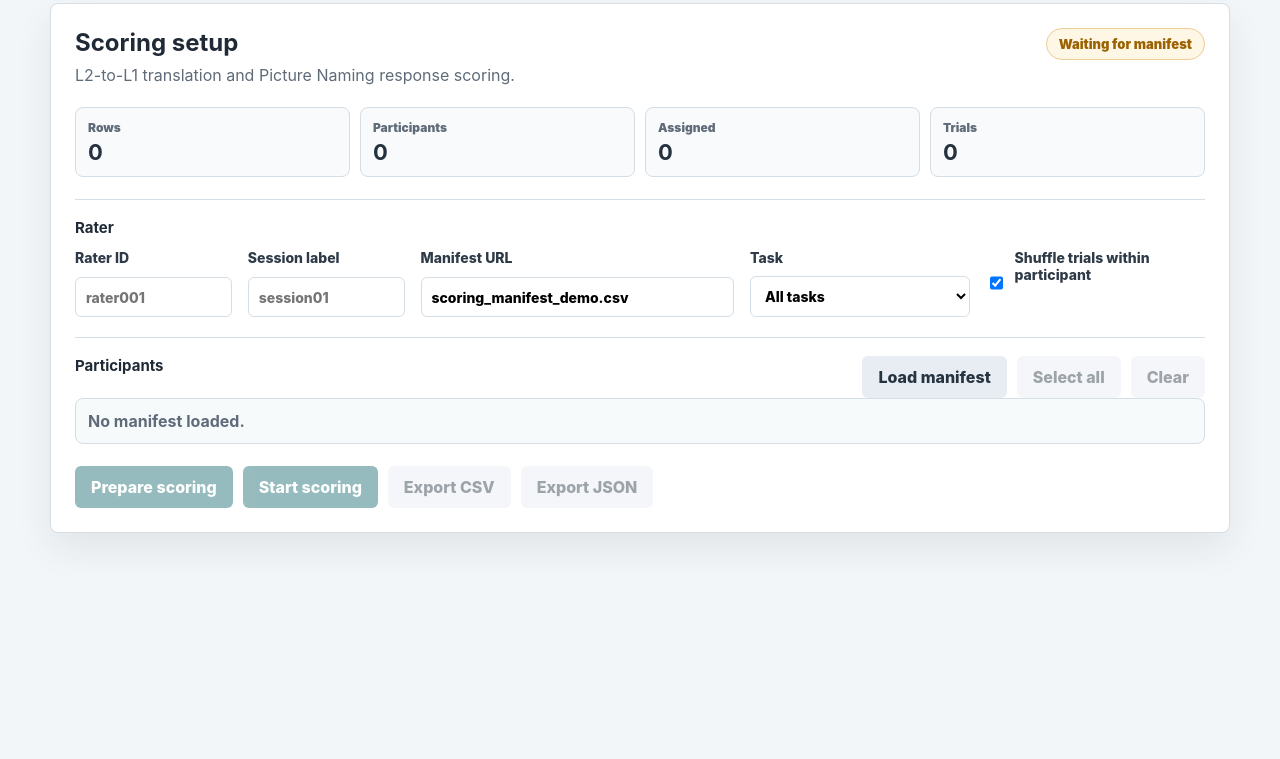
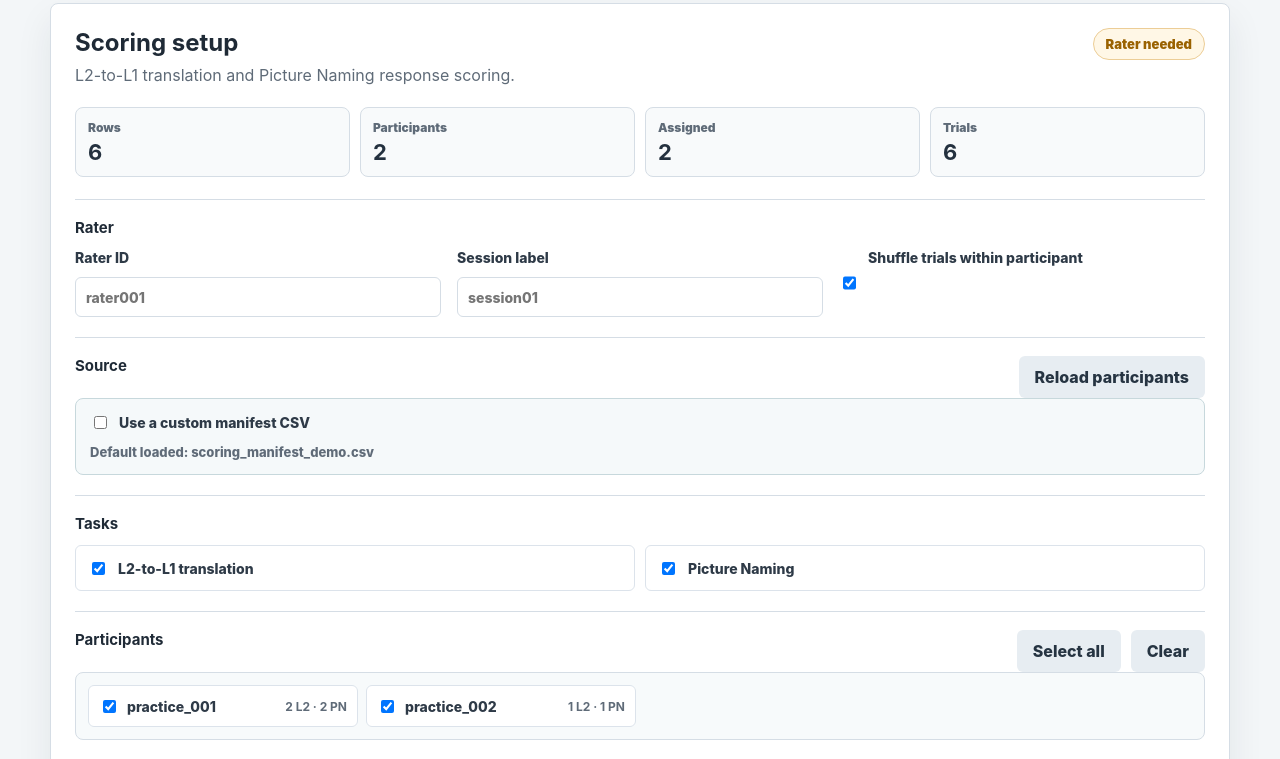
Before and after one commit to Ryuya-dot-com/Accentedness_Rating, a plain HTML site: page index.html in a window 1280 px wide. Shown: the part 106-865 px from the top of the page. Before the commit the page ends 800 px from the top, so only its background shows below. Drawn offline with Linux system fonts and the light colour scheme.

Commit message:
Use checkbox-driven scoring setup

```diff
--- a/app.js
+++ b/app.js
@@ -1,7 +1,8 @@
 (function () {
   "use strict";
 
-  const VERSION = "production_scoring_v0.2.0";
+  const VERSION = "production_scoring_v0.3.0";
+  const DEFAULT_MANIFEST_URL = "scoring_manifest_demo.csv";
   const AUDIO_URL_COLUMNS = ["audio_url", "url", "source_url", "raw_url"];
   const AUDIO_FILE_COLUMNS = ["audio_file", "recording_file", "file", "filename", "path"];
   const IMAGE_URL_COLUMNS = ["image_url", "picture_url", "stimulus_image_url"];
@@ -26,8 +27,12 @@
     statusTrials: document.getElementById("status-trials"),
     raterId: document.getElementById("rater-id"),
     sessionId: document.getElementById("session-id"),
+    customManifestToggle: document.getElementById("custom-manifest-toggle"),
+    customManifestField: document.getElementById("custom-manifest-field"),
+    sourceSummary: document.getElementById("source-summary"),
     manifestUrl: document.getElementById("manifest-url"),
-    taskFilter: document.getElementById("task-filter"),
+    taskFilterL2: document.getElementById("task-filter-l2"),
+    taskFilterPicture: document.getElementById("task-filter-picture"),
     shuffleTrials: document.getElementById("shuffle-trials"),
     loadManifestBtn: document.getElementById("load-manifest-btn"),
     selectAllBtn: document.getElementById("select-all-btn"),
@@ -301,27 +306,42 @@
     return item;
   }
 
+  function manifestInput() {
+    if (!els.customManifestToggle.checked) return DEFAULT_MANIFEST_URL;
+    return els.manifestUrl.value.trim() || DEFAULT_MANIFEST_URL;
+  }
+
+  function selectedTaskSet() {
+    const tasks = new Set();
+    if (els.taskFilterL2.checked) tasks.add("l2_to_l1");
+    if (els.taskFilterPicture.checked) tasks.add("picture_naming");
+    return tasks;
+  }
+
+  function selectedTaskKey() {
+    return [...selectedTaskSet()].sort().join("|") || "none";
+  }
+
+  function syncCustomManifestVisibility() {
+    els.customManifestField.classList.toggle("hidden", !els.customManifestToggle.checked);
+    els.sourceSummary.textContent = els.customManifestToggle.checked
+      ? "Custom manifest selected"
+      : `Default: ${DEFAULT_MANIFEST_URL}`;
+  }
+
   async function fetchCsv(url) {
-    const resolvedUrl = resolveUrl(url || "scoring_manifest_demo.csv");
+    const resolvedUrl = resolveUrl(url || DEFAULT_MANIFEST_URL);
     const response = await fetch(resolvedUrl, { cache: "no-store" });
     if (!response.ok) throw new Error(`Could not load ${resolvedUrl} (${response.status})`);
     return { rows: parseCsv(await response.text()), url: resolvedUrl };
   }
 
   async function loadManifest() {
-    const raterId = els.raterId.value.trim();
-    if (!raterId) {
-      setSetupStatus("Rater needed");
-      setLog("Enter a rater ID before loading the scoring manifest.");
-      els.raterId.focus();
-      return;
-    }
-
     els.loadManifestBtn.disabled = true;
     setSetupStatus("Loading");
-    setLog(`Loading manifest:\n${els.manifestUrl.value.trim() || "scoring_manifest_demo.csv"}`);
+    setLog(`Loading recordings:\n${manifestInput()}`);
 
-    const { rows, url } = await fetchCsv(els.manifestUrl.value.trim() || "scoring_manifest_demo.csv");
+    const { rows, url } = await fetchCsv(manifestInput());
     const items = rows.map((row, index) => normalizeManifestRow(row, index, url)).filter(Boolean);
     if (!items.length) {
       state.manifestItems = [];
@@ -337,6 +357,7 @@
     state.scores = {};
     updateSetupSummary();
     renderParticipants();
+    els.sourceSummary.textContent = els.customManifestToggle.checked ? `Loaded: ${url}` : `Default loaded: ${DEFAULT_MANIFEST_URL}`;
     setLog([
       `manifest_url: ${url}`,
       `usable_rows: ${items.length}`,
@@ -348,8 +369,9 @@
   }
 
   function filteredManifestItems() {
-    const task = els.taskFilter.value;
-    return state.manifestItems.filter((item) => task === "all" || item.task === task);
+    const tasks = selectedTaskSet();
+    if (!tasks.size) return [];
+    return state.manifestItems.filter((item) => tasks.has(item.task));
   }
 
   function renderParticipants() {
@@ -369,7 +391,7 @@
     els.participantGrid.innerHTML = "";
     els.participantGrid.classList.toggle("empty", participants.length === 0);
     if (!participants.length) {
-      els.participantGrid.textContent = state.manifestItems.length ? "No participants for this task filter." : "No manifest loaded.";
+      els.participantGrid.textContent = state.manifestItems.length ? "No participants for the checked tasks." : "Loading participants...";
     } else {
       participants.forEach(([participantId, info]) => {
         const label = document.createElement("label");
@@ -412,13 +434,19 @@
     els.statusAssigned.textContent = String(assigned.length);
     els.statusTrials.textContent = String(trials);
 
-    els.prepareBtn.disabled = !(els.raterId.value.trim() && assigned.length && trials);
+    const hasRater = Boolean(els.raterId.value.trim());
+    const taskCount = selectedTaskSet().size;
+    els.prepareBtn.disabled = !(hasRater && assigned.length && trials);
     if (state.items.length) {
       setSetupStatus("Ready", true);
     } else if (!state.manifestItems.length) {
-      setSetupStatus("Waiting for manifest");
+      setSetupStatus("Loading source");
+    } else if (!taskCount) {
+      setSetupStatus("Tasks needed");
     } else if (!assigned.length) {
       setSetupStatus("Participants needed");
+    } else if (!hasRater) {
+      setSetupStatus("Rater needed");
     } else if (trials) {
       setSetupStatus("Ready to prepare");
     }
@@ -429,7 +457,7 @@
       els.raterId.value.trim(),
       els.sessionId.value.trim(),
       state.manifestUrl,
-      els.taskFilter.value,
+      selectedTaskKey(),
       state.assignedParticipants.join("|"),
     ].join("::");
     return `productionScoring_${hashString(seed)}`;
@@ -451,7 +479,7 @@
       rater_id: els.raterId.value.trim(),
       session_id: els.sessionId.value.trim(),
       manifest_url: state.manifestUrl,
-      task_filter: els.taskFilter.value,
+      task_filter: selectedTaskKey(),
       assigned_participants: state.assignedParticipants,
       current_index: state.currentIndex,
       scores: state.scores,
@@ -1096,7 +1124,19 @@
       setLog(`Manifest load failed: ${error.message}`);
     });
   });
-  els.taskFilter.addEventListener("change", renderParticipants);
+  els.customManifestToggle.addEventListener("change", syncCustomManifestVisibility);
+  els.manifestUrl.addEventListener("keydown", (event) => {
+    if (event.key === "Enter") {
+      event.preventDefault();
+      loadManifest().catch((error) => {
+        els.loadManifestBtn.disabled = false;
+        setSetupStatus("Load failed");
+        setLog(`Manifest load failed: ${error.message}`);
+      });
+    }
+  });
+  els.taskFilterL2.addEventListener("change", renderParticipants);
+  els.taskFilterPicture.addEventListener("change", renderParticipants);
   els.raterId.addEventListener("input", updateSetupSummary);
   els.selectAllBtn.addEventListener("click", () => {
     els.participantGrid.querySelectorAll("input").forEach((input) => {
@@ -1145,6 +1185,13 @@
   els.exportCsvBtn.addEventListener("click", exportCsv);
   els.exportJsonBtn.addEventListener("click", exportJson);
 
+  syncCustomManifestVisibility();
+  loadManifest().catch((error) => {
+    els.loadManifestBtn.disabled = false;
+    setSetupStatus("Load failed");
+    setLog(`Manifest load failed: ${error.message}`);
+  });
+
   document.addEventListener("keydown", (event) => {
     const tag = event.target.tagName.toLowerCase();
     if (tag === "input" || tag === "textarea" || tag === "select") return;
--- a/index.html
+++ b/index.html
@@ -56,18 +56,6 @@
                 Session label
                 <input id="session-id" type="text" autocomplete="off" placeholder="session01" />
               </label>
-              <label>
-                Manifest URL
-                <input id="manifest-url" type="text" autocomplete="off" value="scoring_manifest_demo.csv" />
-              </label>
-              <label>
-                Task
-                <select id="task-filter">
-                  <option value="all">All tasks</option>
-                  <option value="l2_to_l1">L2-to-L1 translation</option>
-                  <option value="picture_naming">Picture Naming</option>
-                </select>
-              </label>
               <label class="checkbox-label">
                 <input id="shuffle-trials" type="checkbox" checked />
                 Shuffle trials within participant
@@ -77,9 +65,40 @@
 
           <section class="setup-section">
             <div class="section-row">
+              <h3>Source</h3>
+              <button id="load-manifest-btn" class="secondary">Reload participants</button>
+            </div>
+            <div class="source-card">
+              <label class="checkbox-label source-option">
+                <input id="custom-manifest-toggle" type="checkbox" />
+                Use a custom manifest CSV
+              </label>
+              <div class="source-summary" id="source-summary">Default: scoring_manifest_demo.csv</div>
+              <label id="custom-manifest-field" class="custom-field hidden">
+                Manifest URL
+                <input id="manifest-url" type="text" autocomplete="off" value="scoring_manifest_demo.csv" />
+              </label>
+            </div>
+          </section>
+
+          <section class="setup-section">
+            <h3>Tasks</h3>
+            <div class="task-check-grid">
+              <label class="task-option">
+                <input id="task-filter-l2" type="checkbox" checked />
+                <span>L2-to-L1 translation</span>
+              </label>
+              <label class="task-option">
+                <input id="task-filter-picture" type="checkbox" checked />
+                <span>Picture Naming</span>
+              </label>
+            </div>
+          </section>
+
+          <section class="setup-section">
+            <div class="section-row">
               <h3>Participants</h3>
               <div class="participant-actions">
-                <button id="load-manifest-btn" class="secondary">Load manifest</button>
                 <button id="select-all-btn" class="secondary" disabled>Select all</button>
                 <button id="clear-all-btn" class="secondary" disabled>Clear</button>
               </div>
--- a/styles.css
+++ b/styles.css
@@ -214,7 +214,7 @@ textarea:focus-visible {
 .form-grid {
   display: grid;
   gap: 16px;
-  grid-template-columns: 1fr 1fr 2fr 1.4fr 1.4fr;
+  grid-template-columns: repeat(auto-fit, minmax(190px, 1fr));
 }
 
 label {
@@ -233,6 +233,52 @@ label {
 }
 
 .checkbox-label input {
+  inline-size: auto;
+}
+
+.source-card {
+  background: #f5f9fa;
+  border: 1px solid #c7d8dc;
+  border-radius: 8px;
+  display: grid;
+  gap: 12px;
+  padding: 14px;
+}
+
+.source-option {
+  align-items: center;
+  min-height: auto;
+}
+
+.source-summary {
+  color: var(--ink-muted);
+  font-size: 13px;
+  font-weight: 800;
+}
+
+.custom-field {
+  max-width: 560px;
+}
+
+.task-check-grid {
+  display: grid;
+  gap: 10px;
+  grid-template-columns: repeat(2, minmax(0, 1fr));
+}
+
+.task-option {
+  align-items: center;
+  background: #ffffff;
+  border: 1px solid #dce3eb;
+  border-radius: 6px;
+  cursor: pointer;
+  display: flex;
+  gap: 10px;
+  min-height: 46px;
+  padding: 10px 12px;
+}
+
+.task-option input {
   inline-size: auto;
 }
 
@@ -619,6 +665,7 @@ label {
   }
 
   .form-grid,
+  .task-check-grid,
   .status-grid,
   .participant-grid,
   .scoring-layout,
```
Also changed, not shown: 1 other file.
